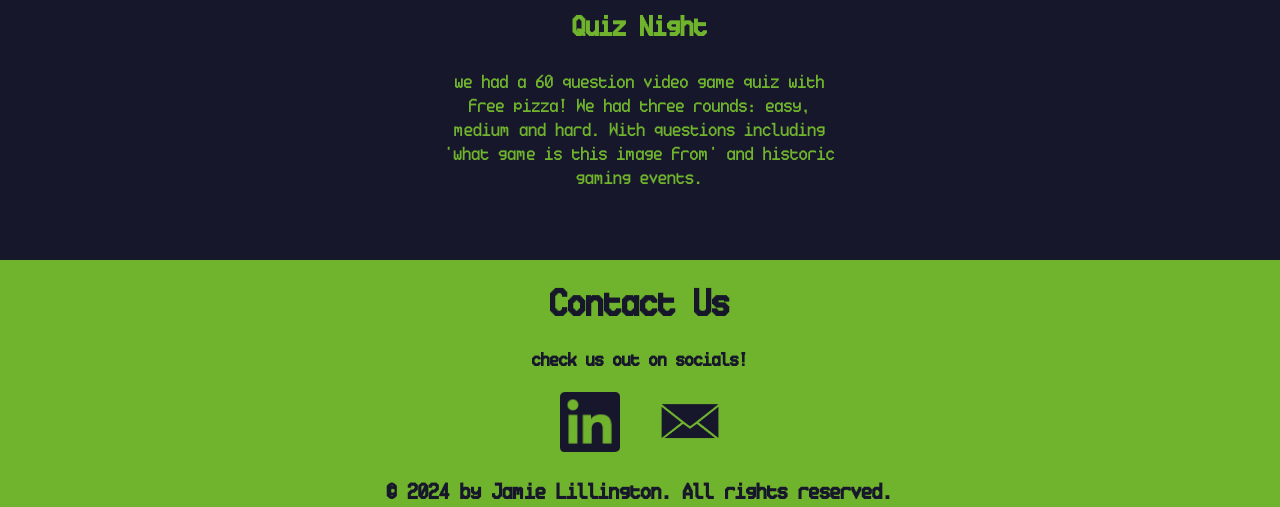
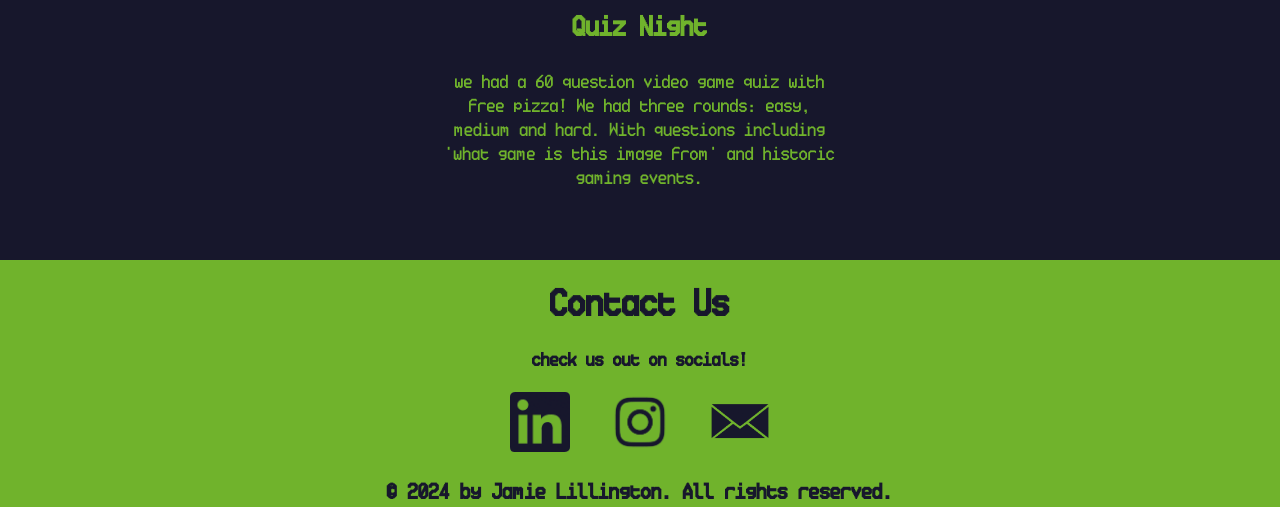
Before and after one commit to jamielill/GDSwebsite, a plain HTML site: page index.html in a window 1280 px wide. Shown: the part 1608-2115 px from the top of the page. Drawn offline with Linux system fonts and the light colour scheme.

Commit message:
added insta logo

```diff
--- a/index.html
+++ b/index.html
@@ -67,6 +67,7 @@
             <h4 style="text-align: center; margin: 0">check us out on socials!</h4>
             <section id="contact">
                 <a href="https://www.linkedin.com/company/game-development-society/" target="_blank"> <img src="images/linkedin.png"></a>
+                <a href="https://www.instagram.com/uog_gamesdevsoc/" target="_blank"> <img src="images/instagram.png"></a>
                 <a href="mailto: gdsociety2023@gmail.com" target="_blank"> <img src="images/email.png"></a>
             </section>
             <h3 id="copyright">© 2024 by Jamie Lillington. All rights reserved.</h3>
```
Also changed, not shown: images/instagram.png (added).
